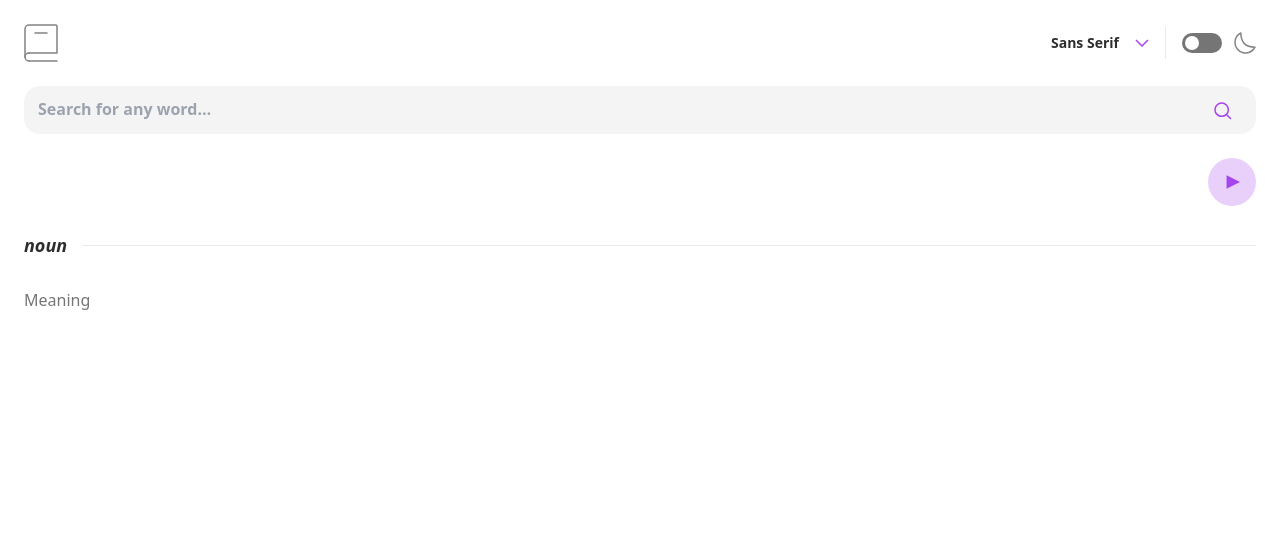
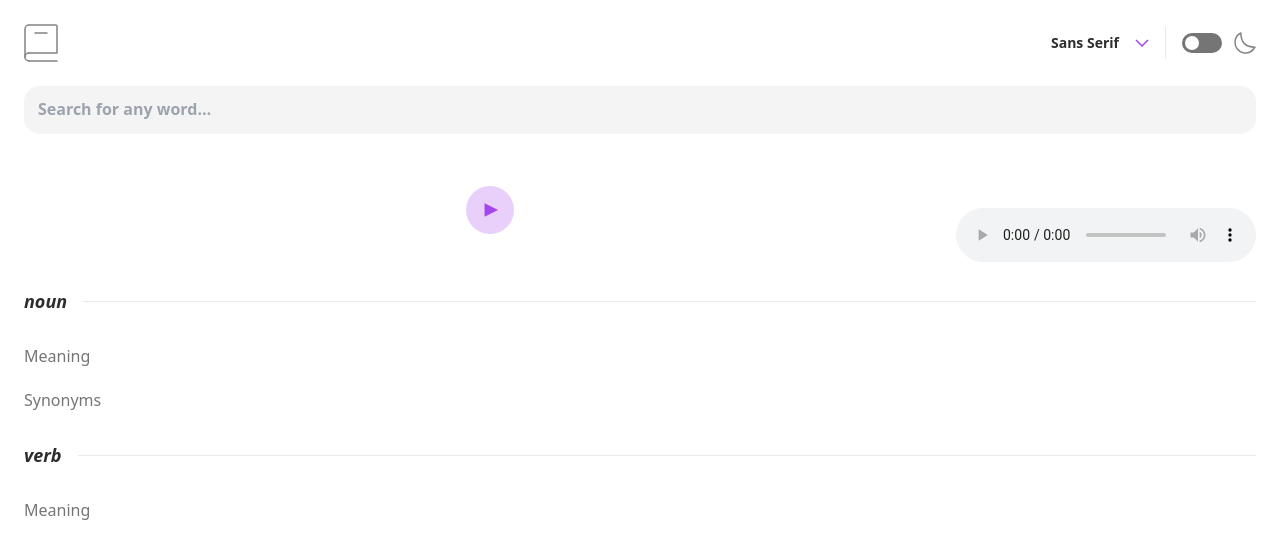
Before and after one commit to giorgisilagadze/dictionary-web-app-React, a React (Vite) app: page / in a window 1280 px wide. Shown: the top 558 px of the page. Built offline with nearby package versions, Linux system fonts and the light colour scheme.

Commit message:
feat: output is done

```diff
--- a/src/App.jsx
+++ b/src/App.jsx
@@ -9,9 +9,8 @@ function App() {
   const [font, setFont] = useState("inter");
 
   return (
-    <>
     <div
-        className={`w-full h-full px-6 pt-6 pb-[84px] ${
+      className={`w-full px-6 pt-6 pb-[84px] ${
         isDark ? "bg-wholeDark" : "bg-wholeWhite"
       } font-${font}`}
     >
@@ -23,7 +22,6 @@ function App() {
       />
       <Input isDark={isDark} setIsDark={setIsDark} />
     </div>
-    </>
   );
 }
 
--- a/src/components/Header.jsx
+++ b/src/components/Header.jsx
@@ -47,11 +47,9 @@ export default function Header({ isDark, setIsDark, font, setFont }) {
           />
           {isVisible ? (
             <div
-              className={`absolute top-[64px] right-[129px] w-[140px] h-[100px] ${
+              className={`absolute z-50 top-[64px] right-[129px] w-[140px] h-[100px] ${
                 isDark ? "bg-inputDark" : "bg-wholeWhite"
-              } rounded-2xl ${
-                isDark ? "shadow-shadDark" : "shadow-shad"
-              } p-3 z-3`}
+              } rounded-2xl ${isDark ? "shadow-shadDark" : "shadow-shad"} p-3`}
             >
               {fonts.map((item) => {
                 return (
--- a/src/components/Input.jsx
+++ b/src/components/Input.jsx
@@ -3,10 +3,9 @@ import axios from "axios";
 import Output from "./Output";
 
 export default function InAndOut({ isDark, setIsDark }) {
-  const word = useRef(null);
-  let audio = useRef(null);
   const [data, setData] = useState(null);
   const [status, setStatus] = useState(null);
+  const [value, setValue] = useState("");
 
   // const say = () => {
   //   const word = voice.current.value;
@@ -17,21 +16,54 @@ export default function InAndOut({ isDark, setIsDark }) {
   // };
 
   const handleKeyDown = (event) => {
-    if (event.key === "Enter" && word.current.value != "") {
+    if (event.key === "Enter" && value != "") {
       getData();
     }
   };
 
+  const getDefinitionsByPartOfSpeech = (data, partOfSpeech) => {
+    return data?.flatMap((item) =>
+      item.meanings.flatMap((meaning) =>
+        meaning.partOfSpeech === partOfSpeech
+          ? meaning.definitions.map((def) => def.definition)
+          : []
+      )
+    );
+  };
+
+  const getSynonymsByPartOfSpeech = (data, partOfSpeech) => {
+    return data?.flatMap((item) =>
+      item.meanings.flatMap((meaning) =>
+        meaning.partOfSpeech === partOfSpeech
+          ? meaning.definitions.map((def) => def.definition)
+          : []
+      )
+    );
+  };
+
   const getData = async () => {
     const response = await axios.get(
-      `https://api.dictionaryapi.dev/api/v2/entries/en/${word.current.value}`
+      `https://api.dictionaryapi.dev/api/v2/entries/en/${value}`
     );
     const wordInfo = response.data;
     const status = response.status;
     setData(wordInfo);
     console.log(status);
-    console.log(word.current);
-    audio = wordInfo?.[0]?.phonetics?.[0]?.audio;
+
+    const getAudioLinks = wordInfo?.[0].phonetics
+      .map((phonetic) => phonetic.audio)
+      .filter((audio) => audio != "");
+
+    const getSynonyms = wordInfo?.[0].meanings
+      .map((synonym) => synonym.synonyms)
+      .filter((synonyms) => synonyms != "");
+
+    console.log(getAudioLinks);
+    const nounDefinitions = getDefinitionsByPartOfSpeech(wordInfo, "noun");
+    const verbDefinitions = getDefinitionsByPartOfSpeech(wordInfo, "verb");
+    console.log(nounDefinitions);
+    console.log(verbDefinitions);
+    console.log(getSynonyms[0]);
   };
 
   return (
@@ -44,17 +76,17 @@ export default function InAndOut({ isDark, setIsDark }) {
               isDark ? "bg-inputDark" : "bg-input"
             } rounded-2xl pt-[12px] pb-[14px] pl-[14px] focus:outline-none font-bold text-input ${
               isDark ? "text-txtOnDark" : "text-txtOnWhite"
-            } absolute z-1`}
+            } absolute z-10`}
             placeholder="Search for any word…"
-            ref={word}
             onKeyDown={handleKeyDown}
+            onChange={(event) => setValue(event.target.value)}
           />
           <img
             src="./images/icon-search.svg"
             alt="search-icon"
             className="absolute top-4 right-6 z-2"
             onClick={() => {
-              if (word.current.value != "") {
+              if (value != "") {
                 getData();
               }
             }}
@@ -63,9 +95,16 @@ export default function InAndOut({ isDark, setIsDark }) {
       </div>
       <Output
         isDark={isDark}
-        word={word?.current?.value}
+        word={value}
         phonetic={data?.[0]?.phonetic}
-        definitions={data?.[0]?.meanings?.[0]?.definitions}
+        definitionsNoun={getDefinitionsByPartOfSpeech(data, "noun")}
+        synonyms={data?.[0].meanings
+          .map((synonym) => synonym.synonyms)
+          .filter((synonyms) => synonyms != "")}
+        definitionsVerb={getDefinitionsByPartOfSpeech(data, "verb")}
+        voice={data?.[0].phonetics
+          .map((phonetic) => phonetic.audio)
+          .filter((audio) => audio != "")}
       />
     </>
   );
--- a/src/components/Output.jsx
+++ b/src/components/Output.jsx
@@ -1,4 +1,16 @@
-export default function Output({ isDark, word, phonetic, definitions }) {
+import { useRef } from "react";
+
+export default function Output({
+  isDark,
+  word,
+  phonetic,
+  definitionsNoun,
+  synonyms,
+  definitionsVerb,
+  voice,
+}) {
+  const audio = useRef(null);
+
   return (
     <div className="w-full mt-24">
       <div className="flex justify-between items-center">
@@ -18,15 +30,24 @@ export default function Output({ isDark, word, phonetic, definitions }) {
           src="./images/icon-play.svg"
           alt="icon-play"
           className="w-12 h-12"
+          onClick={() => {
+            audio.current.play();
+            console.log(voice?.[0]);
+          }}
         />
-        {/* <audio
+        <audio
           controls
-        // onClick={() => audio.play()}
           className="block mt-[50px]"
+          ref={audio}
+          onClick={() => {
+            console.log(voice?.[0]);
+          }}
         >
-        <source src={audio} />
-      </audio> */}
+          <source src={voice?.[0]} type="audio/mpeg" />
+        </audio>
       </div>
+      {definitionsNoun?.length !== 0 ? (
+        <div>
           <div className="mt-[29px] flex gap-[16px] items-center">
             <p
               className={`${
@@ -44,7 +65,7 @@ export default function Output({ isDark, word, phonetic, definitions }) {
           <div className="mt-[31px]">
             <p className="font-normal text-switchOff text-meaning">Meaning</p>
             <ul className="list-disc ml-5">
-          {definitions?.map((item) => {
+              {definitionsNoun?.map((item) => {
                 return (
                   <li className="text-li mt-[13px]" key={Math.random()}>
                     <span
@@ -52,7 +73,7 @@ export default function Output({ isDark, word, phonetic, definitions }) {
                         isDark ? "text-txtOnDark" : "text-txtOnWhite"
                       } font-normal text-definition`}
                     >
-                  {item.definition}
+                      {item}
                     </span>
                   </li>
                 );
@@ -60,5 +81,58 @@ export default function Output({ isDark, word, phonetic, definitions }) {
             </ul>
           </div>
         </div>
+      ) : null}
+
+      <div className="mt-[20px] flex gap-6 items-center flex-wrap">
+        <p className="font-normal text-switchOff text-meaning">Synonyms</p>
+        {synonyms?.[0].map((item) => {
+          return (
+            <p
+              className="font-normal text-input text-violet"
+              key={Math.random()}
+            >
+              {item}
+            </p>
+          );
+        })}
+      </div>
+
+      {definitionsVerb?.length !== 0 ? (
+        <div>
+          <div className="mt-[33px] flex gap-[16px] items-center">
+            <p
+              className={`${
+                isDark ? "text-txtOnDark" : "text-txtOnWhite"
+              } font-bold text-noun italic`}
+            >
+              verb
+            </p>
+            <hr
+              className={`w-full h-[1px] border-none ${
+                isDark ? "bg-hrDark" : "bg-headerDiv"
+              }`}
+            />
+          </div>
+          <div className="mt-[31px]">
+            <p className="font-normal text-switchOff text-meaning">Meaning</p>
+            <ul className="list-disc ml-5">
+              {definitionsVerb?.map((item) => {
+                return (
+                  <li className="text-li mt-[13px]" key={Math.random()}>
+                    <span
+                      className={`${
+                        isDark ? "text-txtOnDark" : "text-txtOnWhite"
+                      } font-normal text-definition`}
+                    >
+                      {item}
+                    </span>
+                  </li>
+                );
+              })}
+            </ul>
+          </div>
+        </div>
+      ) : null}
+    </div>
   );
 }
--- a/tailwind.config.js
+++ b/tailwind.config.js
@@ -31,10 +31,9 @@ export default {
         shadDark: "0px 5px 30px #A445ED",
       },
       fontFamily: {
-        "inter": ["Inter"],
-        "lora": ["Lora"],
-        "inconsolata": ["Inconsolata"],
-        "foldit": ["Foldit"]
+        inter: ['Inter', 'sans-serif'],
+        lora: ['Lora', 'serif'],
+        inconsolata: ['Inconsolata', 'monospace'],
       },
       fontSize: {
         head: ["14px", "24px"],
```
Lines whose indentation alone changed are shown as unchanged.
